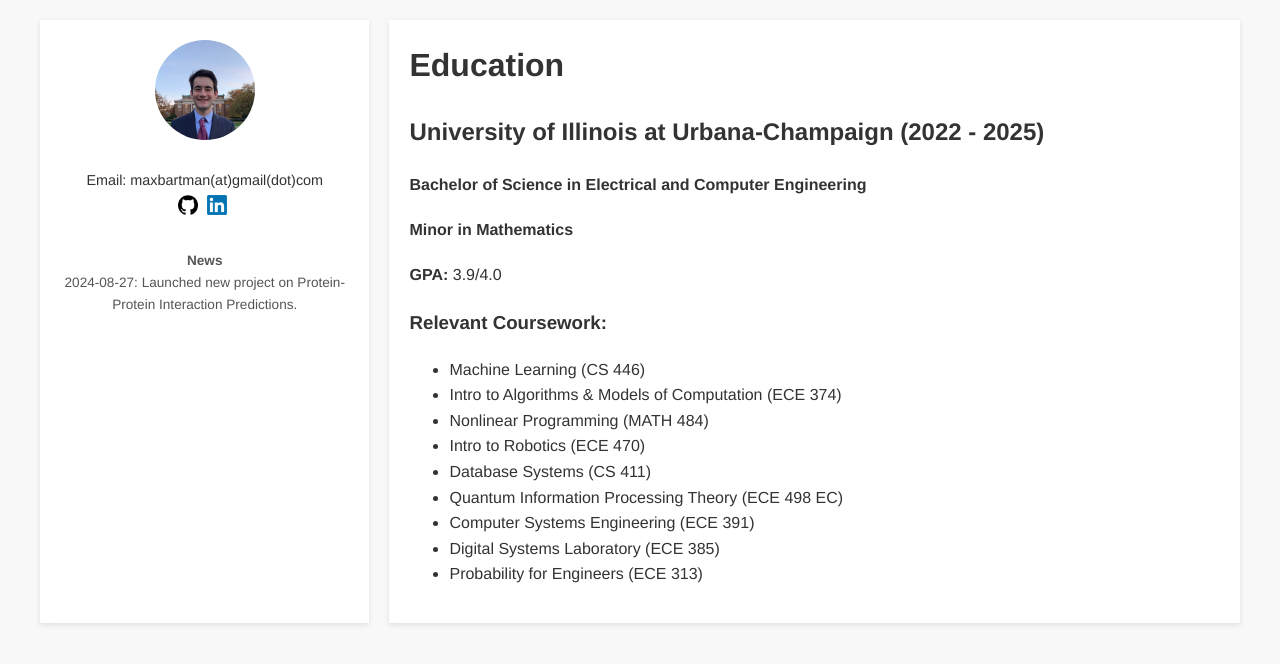
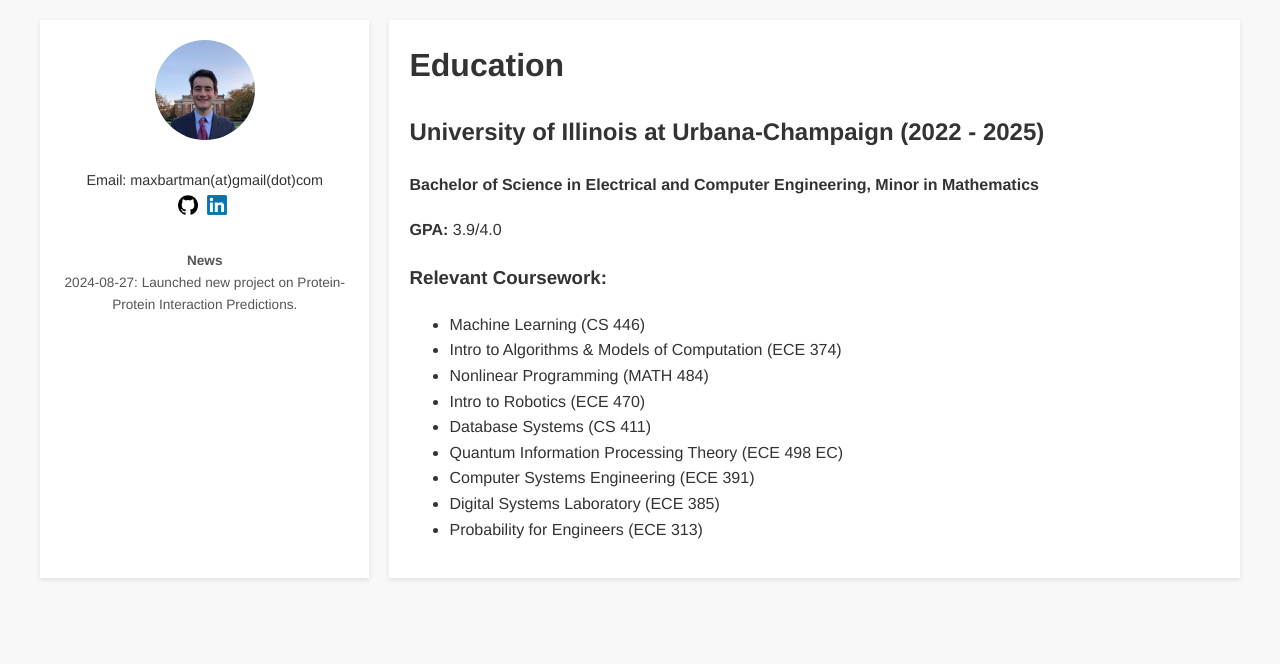
Before and after one commit to MaxBHartman/maxbhartman.github.io, a Jekyll site: the page built from education.md, in a window 1280 px wide. Shown: the top 664 px of the page. Built offline with Jekyll 4.4.1, drawn with Linux system fonts in a browser that asks for light colours.

```diff
--- a/education.md
+++ b/education.md
@@ -8,9 +8,7 @@ permalink: /education
 
 ## University of Illinois at Urbana-Champaign (2022 - 2025)
 
-**Bachelor of Science in Electrical and Computer Engineering**
-
-**Minor in Mathematics**
+**Bachelor of Science in Electrical and Computer Engineering, Minor in Mathematics**
 
 **GPA:** 3.9/4.0
 
```
